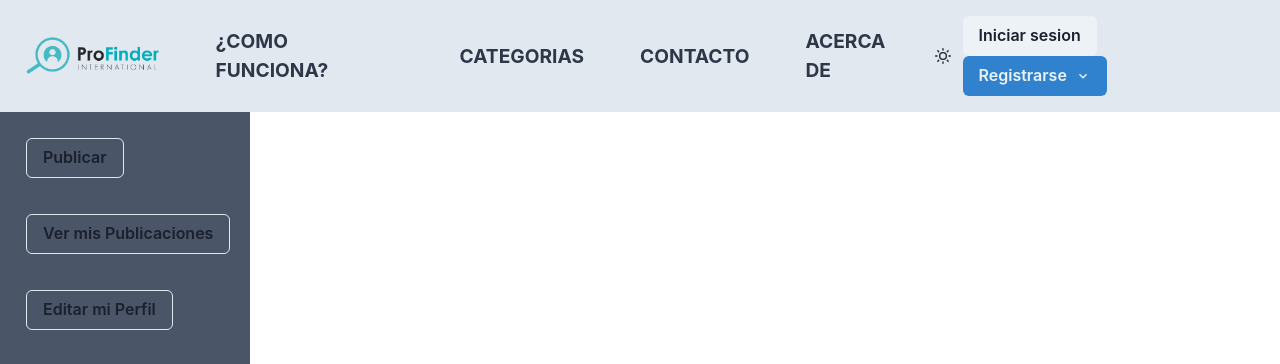
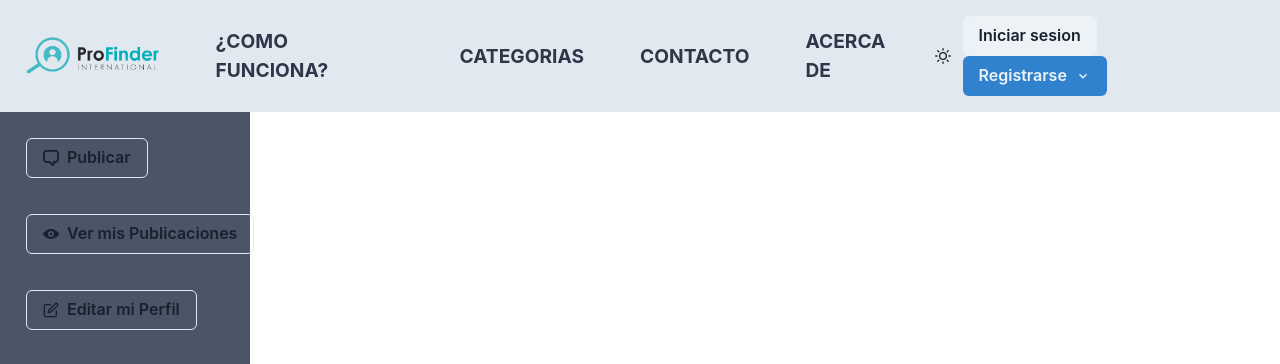
Before and after one commit to JosueEC/Profinder-client, a React (Vite) app: page /dashboardSuppliers in a window 1280 px wide. Shown: the top 364 px of the page. Built offline with nearby package versions, Linux system fonts and the light colour scheme.

Commit message:
icons en dashP

```diff
--- a/src/App.jsx
+++ b/src/App.jsx
@@ -2,7 +2,7 @@
 import { Routes, Route, useLocation } from "react-router-dom";
 import { useEffect } from "react";
 import { useSessionState } from "./services/zustand/useSession";
-import FormUpdate from "./views/DashboardSuppliers/FormUpdateProfile";
+// import FormUpdate from "./views/DashboardSuppliers/FormUpdateProfile";
 import Categories from "./views/Categories/Categories";
 import HomePage from "../src/views/HomePage/HomePage";
 import FromProvider from "./views/FromProvider/FromProvider";
@@ -13,8 +13,7 @@ import UserLogin from "./views/UserLogin/UserLogin";
 import UserRegister from "./views/UserRegister/UserRegister.jsx";
 import FormCliente from "./views/FormCliente/FormCliente.jsx";
 import DashboardAdmin from "./views/DashboardAdmin/DashboardAdmin";
-import DashboardSuppliers from "./views/DashboardSuppliers/Sidebar";
-// import NavbarDashboard from "./views/DashboardSuppliers/NavbarDashboard.jsx";
+import DashboardSuppliers from "./views/DashboardSuppliers/Home/Home";
 import DashboardClient from "./views/DashboardClient/DashboardClient/DashboardClient.jsx";
 import FeedbackForm from "./components/Feedback/FormFeedback.jsx";
 import LoggedNavbar from "./components/LoggedNavbar/LoggedNavbar.jsx";
@@ -31,7 +30,6 @@ function App() {
   const setSessionState = useSessionState((state) => state.setSessionState);
   const session = useSessionState((state) => state.session);
   const location = useLocation();
-  // const hideNavbar = location.pathname === "/dashboardSuppliers" || location.pathname === "/dashboardClient";
 
   useEffect(() => {
     const userSession = window.localStorage.getItem("userSession");
@@ -47,7 +45,7 @@ function App() {
       <Routes>
         <Route path="/" element={<HomePage />} />
         <Route path="/feedback" element={<FeedbackForm />} />
-        <Route path="/formUpdate" element={<FormUpdate />} />
+        {/* <Route path="/formUpdate" element={<FormUpdate />} /> */}
         <Route path="/dashboardSuppliers" element={<DashboardSuppliers />} />
         <Route path="/dashboardClient" element={<DashboardClient />} />
         <Route
--- a/src/views/DashboardSuppliers/Sidebar.jsx
+++ b/src/views/DashboardSuppliers/Home/Home.jsx
@@ -1,10 +1,11 @@
 import { Link as RouterLink } from "react-router-dom";
 import { Box, useColorModeValue, Button, Stack } from "@chakra-ui/react";
+import { ChatIcon, ViewIcon, EditIcon } from "@chakra-ui/icons";
 import { Link as ScrollLink } from "react-scroll";
-import FormUpdate from "./FormUpdateProfile";
+import FormUpdate from "../formUpdateProfile/FormUpdateProfile";
 import { useState, useEffect } from "react";
-import FormServicio from "../FormServicio/FormServicio";
-import PostsSuppliers from "./PostsSuppliers";
+import FormServicio from "../../FormServicio/FormServicio";
+import PostsSuppliers from "../PostSuppliers/PostsSuppliers";
 
 const DashboardSuppliers = () => {
   useEffect(() => {
@@ -14,6 +15,7 @@ const DashboardSuppliers = () => {
     }
   }, []);
 
+  //! variable paar que todas las opciones del panel tengan el mismo estilo
   const linkStyle = {
     display: "block",
     padding: "10px",
@@ -62,6 +64,7 @@ const DashboardSuppliers = () => {
               onClick={handleShowFormServicio}
               bg={showFormServicio ? "blue.500" : ""}
               color={showFormServicio ? "white" : ""}
+              leftIcon={<ChatIcon />}
             >
               Publicar
             </Button>
@@ -78,19 +81,17 @@ const DashboardSuppliers = () => {
               onClick={handleShowPosts}
               bg={showPosts ? "blue.500" : ""}
               color={showPosts ? "white" : ""}
+              leftIcon={<ViewIcon />}
             >
               Ver mis Publicaciones
             </Button>
           </ScrollLink>
-          <RouterLink
-            to="/formUpdate"
-            style={linkStyle}
-            onClick={handleShowForm}
-          >
+          <RouterLink to="" style={linkStyle} onClick={handleShowForm}>
             <Button
               variant="outline"
               bg={showForm ? "blue.500" : ""}
               color={showForm ? "white" : ""}
+              leftIcon={<EditIcon />}
             >
               Editar mi Perfil
             </Button>
@@ -111,6 +112,7 @@ const DashboardSuppliers = () => {
         {showForm ? <FormUpdate /> : null}
         {showFormServicio ? <FormServicio /> : null}
         {showPosts ? <PostsSuppliers /> : null}
+        {/* aca va toda la info en la primer ventana que se abre */}
       </Box>
       <Box></Box>
     </Box>
```
Also changed, not shown: src/components/LoggedNavbar/LoggedNavbar.jsx (+9 -0 lines), src/views/DashboardSuppliers/NavbarDashboard.jsx (deleted, +0 -118 lines), src/views/DashboardSuppliers/PostSuppliers/PostsSuppliers.jsx (renamed from src/views/DashboardSuppliers/PostsSuppliers.jsx, +5 -7 lines), src/views/DashboardSuppliers/formUpdateProfile/FormUpdateProfile.jsx (renamed from src/views/DashboardSuppliers/FormUpdateProfile.jsx, +7 -9 lines).
